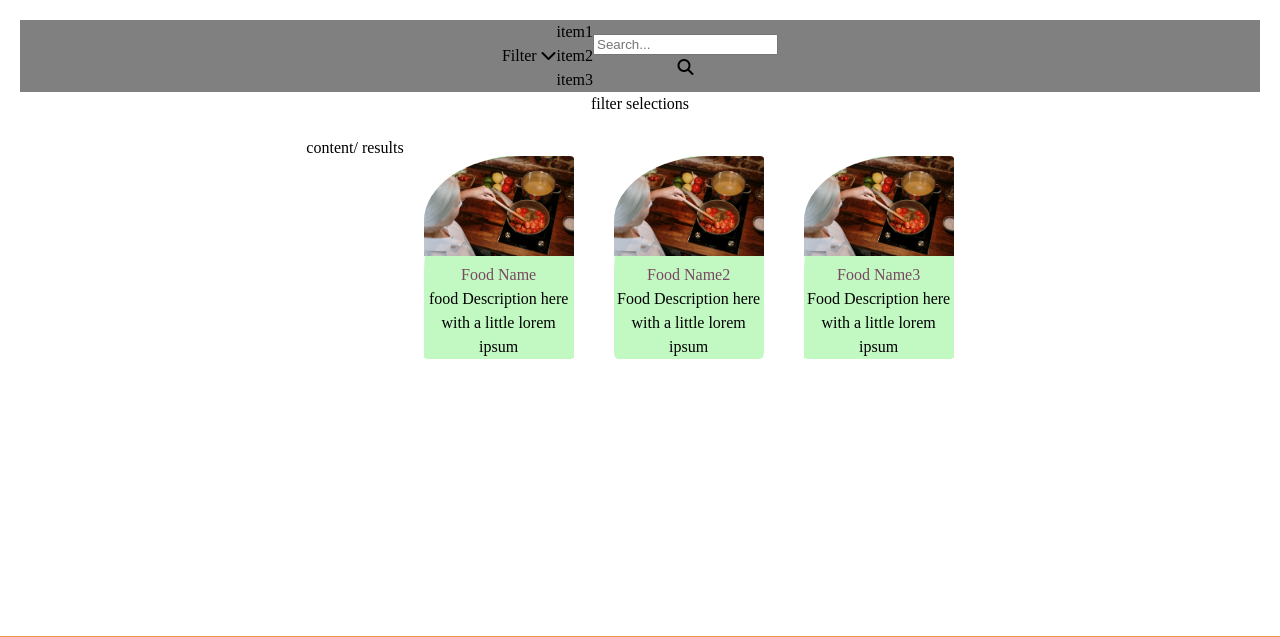
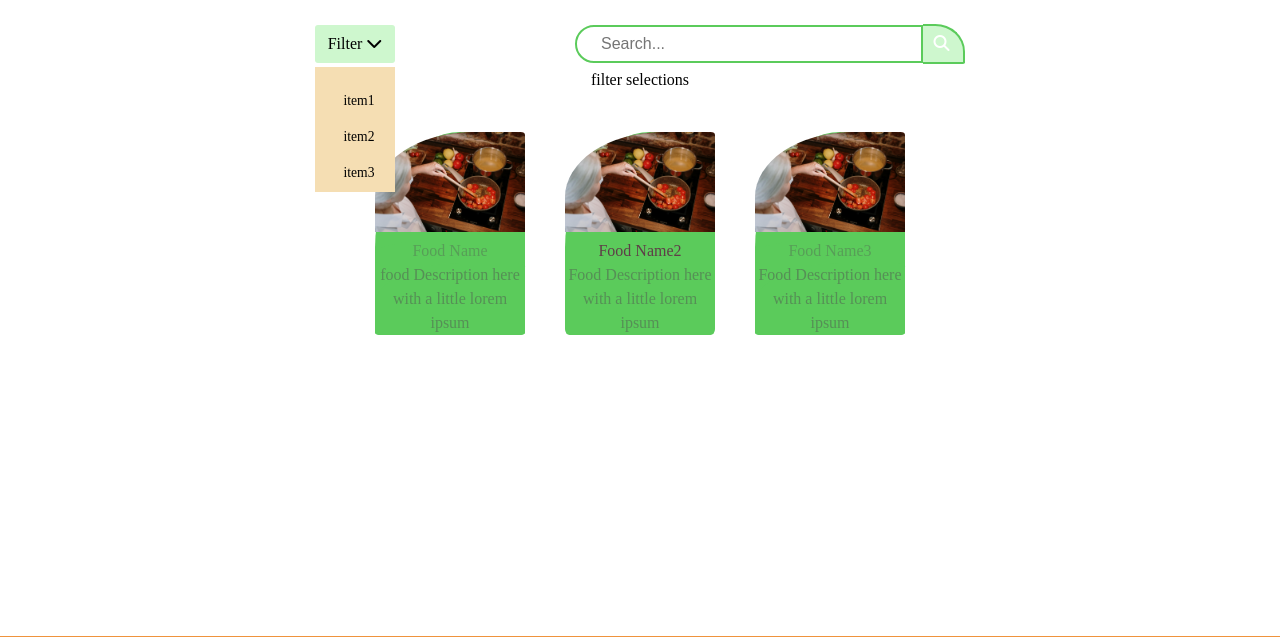
Before and after one commit to JenniferLarsen/TW-Course-2, a Node server app: page /results-page.html in a window 1280 px wide. Shown: the part 100-737 px from the top of the page. Run offline with Node 20, Linux system fonts and the light colour scheme; some libraries are stand-ins or nearby versions.

Commit message:
search bar and results styling

```diff
--- a/public/results-page.html
+++ b/public/results-page.html
@@ -41,22 +41,23 @@
                   <span>Filter </span>
                   <i class="fa-solid fa-chevron-down"></i>
                 </div>
-            </div>
                 <ul class="dropdown-list">
                   <li class="dropdown-list-item"></li>
                   <li class="dropdown-list-item">item1</li>
                   <li class="dropdown-list-item">item2</li>
                   <li class="dropdown-list-item">item3</li>
                 </ul>
+              </div>
+
 
               <!-- search bar section -->
               <div class="search-box">
                 <input type="text" id="search-input" placeholder="Search...">
-              <div>
+                <div class="search-icon">
                   <i class="fa-solid fa-magnifying-glass"></i>
                 </div>
               </div>
-          </div>
+            </div> <!-- end search bar group-->
 
                 <!-- <button id="filter-btn">
                   <span>Filter</span>
@@ -69,13 +70,13 @@
                 </form>
               </div> -->
 
-            </div>
+          </div> <!-- end search-bar-container -->
 
         <section>
             filter selections
         </section>
         <section id="search-results">
-            content/ results
+            <!-- content/ results -->
             <!-- <div class="mdc-card mdc-card--outlined">
                 <div class="my-card__media mdc-card__media mdc-card__media--16-9">
                     <div class="mdc-card__media-content">Title</div>
--- a/public/results.css
+++ b/public/results.css
@@ -6,22 +6,20 @@
     justify-content: center;
     text-align: center;
 }
-#bar-filter div{
-    display: flex;
-    flex-direction: column;
-}
 .search-bar-container {
     display: flex;
     align-items: center;
     justify-content: center;
     min-width: 100%;
-    background-color: grey;
+    /* background-color: grey; */
 }
 .search-group{
     display: flex;
     justify-content: center;
     align-items: center;
-    width: 700px;
+    justify-content: space-between;
+    width: 650px;
+    /* background-color: salmon; */
 }
 #search-results{
     display: inline-flex;
@@ -30,16 +28,99 @@
 #search-results div {
     margin: 20px;
 }
+ /* filter button and dropdown styling */
+.dropdown{
+    position: relative;
+    width: 80px;
+    box-shadow: 15%;
+    cursor: pointer;
+}
+.dropdown-text{
+    /* display: flex; */
+    align-items: center;
+    /* justify-content: space-between; */
+    background-color: #cef7ce;
+    border-radius: 3px;
+    font-size: 1rem;
+    font-weight: 500;
+    padding: 7px 10px;
+}
+.dropdown-text:hover{
+    content: attr(dropdown-list);
+    background-color: rgb(127, 159, 79);
+    color:  #cef7ce;
+    transition: all 0.4s ease;
+    z-index: 1;
+}
+.dropdown-list{
+    position: absolute;
+    top: 2.6rem;
+    left: 0;
+    width: 100%;
+    background-color: wheat;
+}
+.dropdown-list li{
+    font-size: .85rem;
+    padding: .5rem 0 .5rem .5rem;
+}
+.dropdown-list li:hover{
+    margin-left: -0.5rem;
+    color:#568F56;
+    transition: margin-left 0.3s ease, color 0.2s ease ;
+}
+.dropdown-list li:hover::after, .dropdown-list li:focus::after {
+    content: attr(data-description);
+    position: absolute;
+    text-align: center;
+    justify-self: baseline;
+    left: 90%;
+    min-width: 200px;
+    padding: 5px;
+    background-color: rgb(127, 159, 79);
+    color: white;
+    font-size: 20px;
+    z-index: 1;
+}
+/* search bar and icon styling */
+.search-box{
+    display: flex;
+    align-items: center;
+    width: 60%;
+    height: 3rem;
+    color: white; /* changes color of maginfying glass */
+
+}
+.search-box input{
+    padding: .5rem;
+    width: 100%;
+    box-shadow: none;
+    border: 2px solid;
+    border-color: #5BCB5B;
+    border-radius: 50px 0 0 50px;
+    outline: none;
+    font-size: 16px;
+}
+.search-box input::placeholder{
+    padding-left: 1rem;
+}
+.search-icon {
+    background-color: #cef7ce;
+    padding: .35rem;
+    width: 2rem;
+    padding-right: .5rem;
+    border: 2px solid;
+    border-left-style: none;
+    border-radius: 0 70% 2px 0;
+    border-color: #5BCB5B;
+    cursor: pointer;
+}
 img{
-    /* display: block; Make the image a block element to control its size */
-    /* margin: 0 auto 10px; Center the image and add some space below it */
     width: 150px;
-    /* height: 125px; */
     border-radius: 65% 3% 0 0;
-    /* border: none; */
 }
 .card{
-    background-color: #c2f8c2;
+    background-color: #5BCB5B;
+    color: #568F56;
     border-radius: 57% 5% 3% 3%;
     width: 150px;
     height: auto;
@@ -48,4 +129,4 @@
     background-image: url("./images/pasta.jpg");
     width: 200px;
     height: 200px;
-  }
+}
```
Lines whose indentation alone changed are shown as unchanged.
